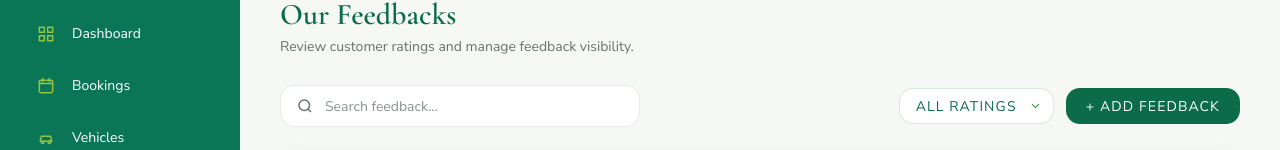
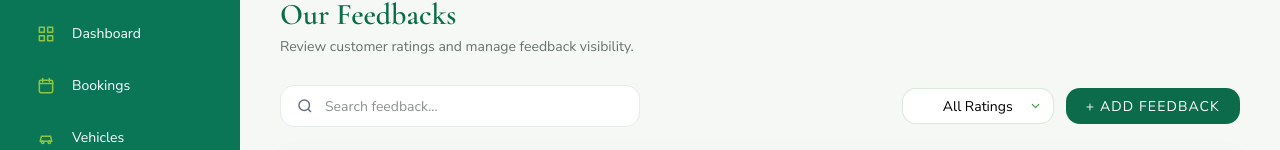
Before and after one commit to HansiHimasara/green-holiday-centre, a Next.js app: page /admin/feedback in a window 1280 px wide. Shown: the part 104-254 px from the top of the page. Built offline with nearby package versions, Linux system fonts and the light colour scheme.

Commit message:
refactor: refine admin customers and feedback pages

```diff
--- a/app/admin/customers/page.tsx
+++ b/app/admin/customers/page.tsx
@@ -198,10 +198,7 @@ export default function AdminCustomersPage() {
       customer.contact,
     ]);
 
-    const csvContent = [
-      headers,
-      ...rows,
-    ]
+    const csvContent = [headers, ...rows]
       .map((row) =>
         row
           .map((value) =>
@@ -250,6 +247,7 @@ export default function AdminCustomersPage() {
         </div>
 
         <div className="flex flex-col gap-3 sm:flex-row">
+          {/* Export CSV - FILTER FONT STYLE */}
           <button
             type="button"
             onClick={handleExportCSV}
@@ -263,11 +261,9 @@ export default function AdminCustomersPage() {
               border-[var(--green-primary)]/20
               bg-white
               px-5
-              text-[10px]
-              font-extrabold
-              uppercase
-              tracking-[0.08em]
-              text-[var(--green-dark)]
+              text-[11px]
+              font-semibold
+              text-black
               transition-colors
               duration-200
               hover:border-[var(--green-primary)]
@@ -277,6 +273,7 @@ export default function AdminCustomersPage() {
             Export CSV
           </button>
 
+          {/* Add Customer - PREVIOUS GREEN BUTTON STYLE */}
           <button
             type="button"
             onClick={handleAddCustomer}
@@ -409,9 +406,7 @@ export default function AdminCustomersPage() {
                         editingCustomer ? (
                           <input
                             type="text"
-                            value={
-                              editingCustomer.passport
-                            }
+                            value={editingCustomer.passport}
                             onChange={(event) =>
                               updateEditingField(
                                 "passport",
@@ -482,9 +477,7 @@ export default function AdminCustomersPage() {
                         editingCustomer ? (
                           <input
                             type="text"
-                            value={
-                              editingCustomer.contact
-                            }
+                            value={editingCustomer.contact}
                             onChange={(event) =>
                               updateEditingField(
                                 "contact",
--- a/app/admin/feedback/page.tsx
+++ b/app/admin/feedback/page.tsx
@@ -213,52 +213,55 @@ export default function AdminFeedbackPage() {
         </div>
 
         <div className="flex flex-col gap-3 sm:flex-row">
-          {/* Rating Filter */}
+          {/* Rating Filter - FILTER FONT STYLE */}
           <div className="relative">
             <select
               value={ratingFilter}
               onChange={(event) =>
                 setRatingFilter(event.target.value)
               }
+
               className="
+                inline-flex
                 h-9
-                min-w-[150px]
                 appearance-none
+                items-center
+
                 rounded-lg
                 border
                 border-[var(--green-primary)]/20
                 bg-white
-                px-4
-                pr-9
-                text-[10px]
-                font-extrabold
-                uppercase
-                tracking-[0.08em]
-                text-[var(--green-dark)]
-                outline-none
+                px-10
+                text-left
+                text-[11px]
+                font-semibold
+                text-black
                 transition-colors
                 duration-200
-                focus:border-[var(--green-primary)]
-                focus:ring-2
-                focus:ring-[var(--green-primary)]/10
+                hover:border-[var(--green-primary)]
+                hover:bg-[var(--surface-soft)]
               "
-              aria-label="Filter by rating"
             >
               <option value="all">
                 All Ratings
               </option>
+
               <option value="5">
                 5 Stars
               </option>
+
               <option value="4">
                 4 Stars
               </option>
+
               <option value="3">
                 3 Stars
               </option>
+
               <option value="2">
                 2 Stars
               </option>
+
               <option value="1">
                 1 Star
               </option>
@@ -269,7 +272,7 @@ export default function AdminFeedbackPage() {
             </span>
           </div>
 
-          {/* Add Feedback */}
+          {/* Add Feedback - GREEN BUTTON FONT STYLE */}
           <button
             type="button"
             onClick={handleAddFeedback}
@@ -432,15 +435,19 @@ export default function AdminFeedbackPage() {
                               <option value={5}>
                                 5 Stars
                               </option>
+
                               <option value={4}>
                                 4 Stars
                               </option>
+
                               <option value={3}>
                                 3 Stars
                               </option>
+
                               <option value={2}>
                                 2 Stars
                               </option>
+
                               <option value={1}>
                                 1 Star
                               </option>
@@ -528,6 +535,7 @@ export default function AdminFeedbackPage() {
                               <option value="visible">
                                 Visible
                               </option>
+
                               <option value="hidden">
                                 Hidden
                               </option>
@@ -549,6 +557,7 @@ export default function AdminFeedbackPage() {
                         <div className="flex items-center justify-center gap-2">
                           {isEditing ? (
                             <>
+                              {/* Save - GREEN BUTTON FONT STYLE */}
                               <button
                                 type="button"
                                 onClick={handleSave}
@@ -573,6 +582,7 @@ export default function AdminFeedbackPage() {
                                 Save
                               </button>
 
+                              {/* Cancel - WHITE BUTTON / FILTER FONT STYLE */}
                               <button
                                 type="button"
                                 onClick={handleCancel}
@@ -586,10 +596,8 @@ export default function AdminFeedbackPage() {
                                   border-[var(--border)]
                                   bg-white
                                   px-4
-                                  text-[10px]
-                                  font-extrabold
-                                  uppercase
-                                  tracking-[0.08em]
+                                  text-[11px]
+                                  font-semibold
                                   text-[var(--text-secondary)]
                                   transition-colors
                                   duration-200
@@ -603,6 +611,7 @@ export default function AdminFeedbackPage() {
                             </>
                           ) : (
                             <>
+                              {/* Edit */}
                               <button
                                 type="button"
                                 onClick={() =>
@@ -630,6 +639,7 @@ export default function AdminFeedbackPage() {
                                 <EditIcon />
                               </button>
 
+                              {/* Delete */}
                               <button
                                 type="button"
                                 onClick={() =>
```
